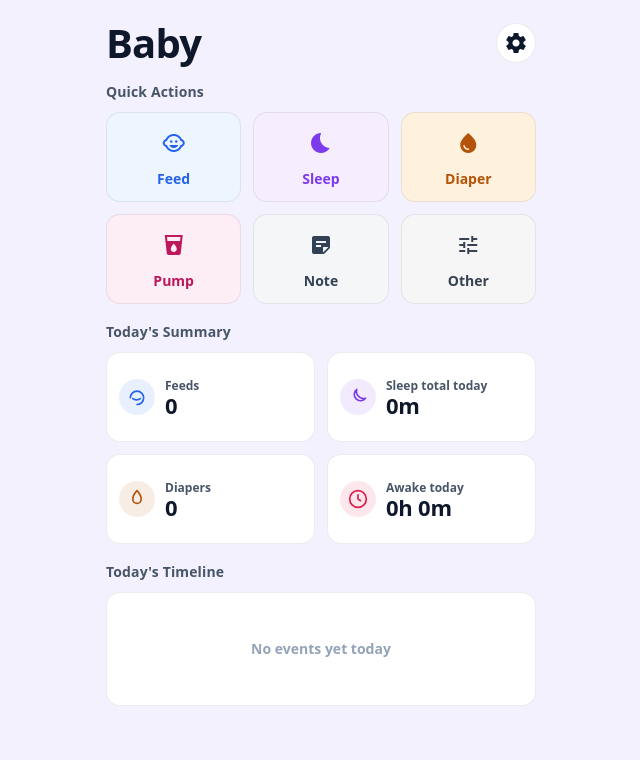
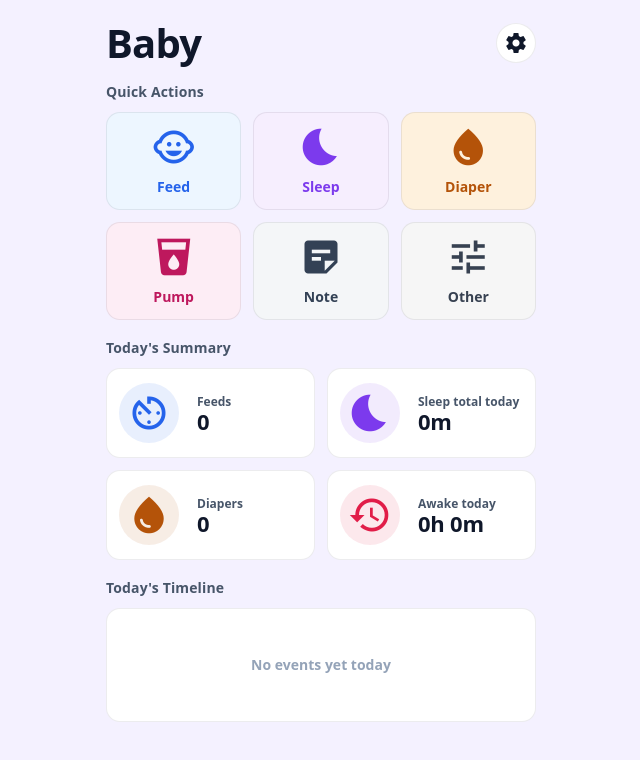
Before and after one commit to MariannaSpb/baby-tracker, an Angular app: page / in a window 1280 px wide. Shown: the top 760 px of the page, without its empty margins (319-959 px from the left). Built offline with nearby package versions, Linux system fonts and the light colour scheme.

Commit message:
style: simplify icon markup and improve semantics

```diff
--- a/src/app/components/dashboard/dashboard.html
+++ b/src/app/components/dashboard/dashboard.html
@@ -45,128 +45,57 @@
   </section>
 
   <section class="section" aria-labelledby="summary-title">
-    <h2 id="summary-title" class="section-title">Today&#39;s Summary</h2>
+    <h2 id="summary-title" class="section-title">Today's Summary</h2>
 
-    <div class="summary-grid" role="list" aria-label="Today&#39;s summary stats">
-      <article class="stat-card" role="listitem" aria-label="Feeds: 0">
-        <span class="stat-icon stat-icon--blue" aria-hidden="true">
-          <svg
-            width="20"
-            height="20"
-            viewBox="0 0 24 24"
-            fill="none"
-            xmlns="http://www.w3.org/2000/svg"
-            aria-hidden="true"
-            focusable="false"
-          >
-            <path
-              d="M12 21a8 8 0 1 0-8-8"
-              stroke="currentColor"
-              stroke-width="2"
-              stroke-linecap="round"
-            />
-            <path
-              d="M7 14c2.2 2 6.8 2 9 0"
-              stroke="currentColor"
-              stroke-width="2"
-              stroke-linecap="round"
-            />
-          </svg>
+    <ul class="summary-grid" aria-label="Today's summary stats">
+      <li class="stat-card">
+        <span class="stat-icon stat-icon--blue">
+          <mat-icon class="action-mat-icon">av_timer</mat-icon>
         </span>
         <div class="stat-text">
-          <div class="stat-label">Feeds</div>
-          <div class="stat-value">0</div>
+          <span class="stat-label">Feeds</span>
+          <span class="stat-value">0</span>
         </div>
-      </article>
+      </li>
 
-      <article class="stat-card" role="listitem" aria-label="Sleep total today: 0 minutes">
-        <span class="stat-icon stat-icon--purple" aria-hidden="true">
-          <svg
-            width="20"
-            height="20"
-            viewBox="0 0 24 24"
-            fill="none"
-            xmlns="http://www.w3.org/2000/svg"
-            aria-hidden="true"
-            focusable="false"
-          >
-            <path
-              d="M21 13.5A8.5 8.5 0 0 1 10.5 3 7.5 7.5 0 1 0 21 13.5Z"
-              stroke="currentColor"
-              stroke-width="2"
-              stroke-linejoin="round"
-            />
-          </svg>
+      <li class="stat-card">
+        <span class="stat-icon stat-icon--purple">
+        <mat-icon class="action-mat-icon">bedtime</mat-icon>
         </span>
         <div class="stat-text">
-          <div class="stat-label">Sleep total today</div>
-          <div class="stat-value">0m</div>
+          <span class="stat-label">Sleep total today</span>
+          <span class="stat-value">0m</span>
         </div>
-      </article>
+      </li>
 
-      <article class="stat-card" role="listitem" aria-label="Diapers: 0">
-        <span class="stat-icon stat-icon--amber" aria-hidden="true">
-          <svg
-            width="20"
-            height="20"
-            viewBox="0 0 24 24"
-            fill="none"
-            xmlns="http://www.w3.org/2000/svg"
-            aria-hidden="true"
-            focusable="false"
-          >
-            <path
-              d="M12 2s5 5.2 5 10.2A5 5 0 0 1 7 12.2C7 7.2 12 2 12 2Z"
-              stroke="currentColor"
-              stroke-width="2"
-              stroke-linejoin="round"
-            />
-          </svg>
+      <li class="stat-card">
+        <span class="stat-icon stat-icon--amber">
+          <mat-icon class="action-mat-icon">water_drop</mat-icon>
         </span>
         <div class="stat-text">
-          <div class="stat-label">Diapers</div>
-          <div class="stat-value">0</div>
+          <span class="stat-label">Diapers</span>
+          <span class="stat-value">0</span>
         </div>
-      </article>
+      </li>
 
-      <article class="stat-card" role="listitem" aria-label="Awake today: 0 hours 0 minutes">
-        <span class="stat-icon stat-icon--red" aria-hidden="true">
-          <svg
-            width="20"
-            height="20"
-            viewBox="0 0 24 24"
-            fill="none"
-            xmlns="http://www.w3.org/2000/svg"
-            aria-hidden="true"
-            focusable="false"
-          >
-            <path
-              d="M12 7v5l3 2"
-              stroke="currentColor"
-              stroke-width="2"
-              stroke-linecap="round"
-              stroke-linejoin="round"
-            />
-            <path
-              d="M12 22a10 10 0 1 0 0-20 10 10 0 0 0 0 20Z"
-              stroke="currentColor"
-              stroke-width="2"
-              stroke-linejoin="round"
-            />
-          </svg>
+      <li class="stat-card">
+        <span class="stat-icon stat-icon--red">
+          <mat-icon class="action-mat-icon">history_2</mat-icon>
         </span>
         <div class="stat-text">
-          <div class="stat-label">Awake today</div>
-          <div class="stat-value">0h 0m</div>
+          <span class="stat-label">Awake today</span>
+          <span class="stat-value">0h 0m</span>
         </div>
-      </article>
-    </div>
+      </li>
+    </ul>
   </section>
 
   <section class="section" aria-labelledby="timeline-title">
-    <h2 id="timeline-title" class="section-title">Today&#39;s Timeline</h2>
+    <h2 id="timeline-title" class="section-title">Today's Timeline</h2>
 
-    <div class="timeline-card" role="region" aria-label="Today&#39;s timeline">
+    <!-- <div class="timeline-card" role="region" aria-label="Today's timeline"> -->
+    <!-- to do: use list and list item -->
+      <div class="timeline-card">
       <p class="empty-state">No events yet today</p>
     </div>
   </section>
--- a/src/app/components/dashboard/dashboard.scss
+++ b/src/app/components/dashboard/dashboard.scss
@@ -80,9 +80,9 @@
 .action-mat-icon {
   display: grid;
   place-items: center;
-  inline-size: 36px;
-  block-size: 36px;
-  font-size: 24px;
+  inline-size: 44px;
+  block-size: 44px;
+  font-size: 44px;
   color: inherit;
 }
 
@@ -125,6 +125,9 @@
   display: grid;
   grid-template-columns: 1fr 1fr;
   gap: 12px;
+  padding: 0;
+  margin: 0;
+  list-style: none;
 }
 
 .stat-card {
@@ -132,24 +135,38 @@
   border: 1px solid var(--card-border);
   background: var(--card-bg);
   display: grid;
-  grid-template-columns: 36px 1fr;
-  gap: 10px;
+  grid-template-columns: 58px 1fr;
+  gap: 20px;
   align-items: center;
   padding: 12px 12px;
   min-block-size: 64px;
 }
 
 .stat-icon {
-  inline-size: 36px;
-  block-size: 36px;
+  inline-size: 60px;
+  block-size: 60px;
   display: grid;
   place-items: center;
-  border-radius: 999px;
+  border-radius: 50%;
   background: color-mix(in srgb, currentColor 10%, transparent);
 }
 
+.stat-icon svg,
+.stat-icon mat-icon {
+  display: block;
+}
+
+.stat-icon mat-icon {
+  // font-size: 20px;
+  // inline-size: 20px;
+  // block-size: 20px;
+  line-height: 1;
+}
+
 .stat-text {
-  min-width: 0;
+  display: flex;
+  flex-direction: column;
+  gap: 2px;
 }
 
 .stat-label {
@@ -157,7 +174,6 @@
   font-weight: 700;
   color: var(--muted);
   line-height: 1.1;
-  margin-bottom: 2px;
 }
 
 .stat-value {
```
